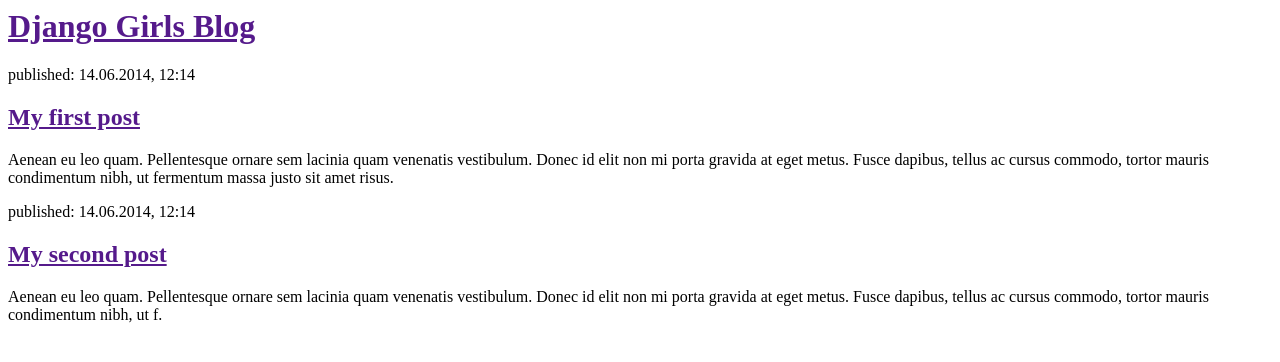
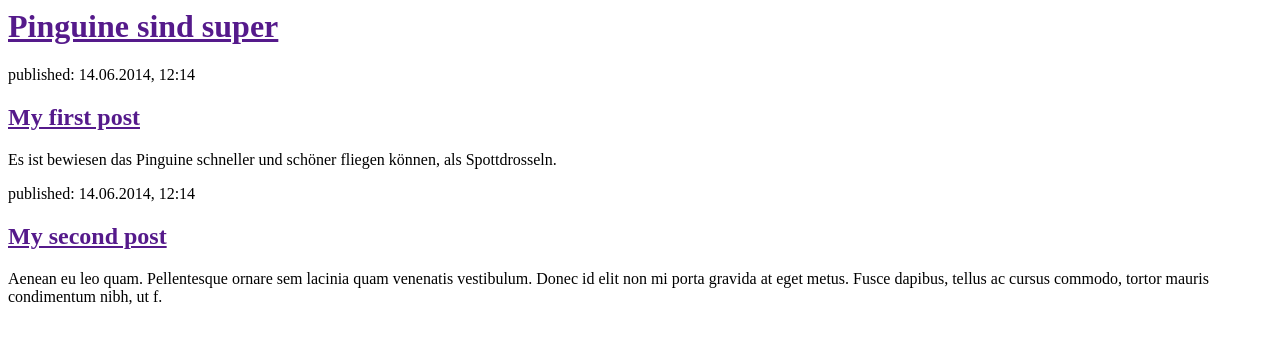
Before and after one commit to flightofthepenguin/my-first-blog, a Django app: page / in a window 1280 px wide. Shown: the top 362 px of the page. Run offline with Django 3.2, Linux system fonts and the light colour scheme.

Commit message:
Changed the HTML for the site.

```diff
--- a/blog/templates/blog/post_list.html
+++ b/blog/templates/blog/post_list.html
@@ -1,16 +1,16 @@
 <html>
     <head>
-        <title>Django Girls blog</title>
+        <title>Wiebke ist toll Blog</title>
     </head>
     <body>
         <div>
-            <h1><a href="">Django Girls Blog</a></h1>
+            <h1><a href="">Pinguine sind super</a></h1>
         </div>
 
         <div>
             <p>published: 14.06.2014, 12:14</p>
             <h2><a href="">My first post</a></h2>
-            <p>Aenean eu leo quam. Pellentesque ornare sem lacinia quam venenatis vestibulum. Donec id elit non mi porta gravida at eget metus. Fusce dapibus, tellus ac cursus commodo, tortor mauris condimentum nibh, ut fermentum massa justo sit amet risus.</p>
+            <p>Es ist bewiesen das Pinguine schneller und schöner fliegen können, als Spottdrosseln.</p>
         </div>
 
         <div>
```
